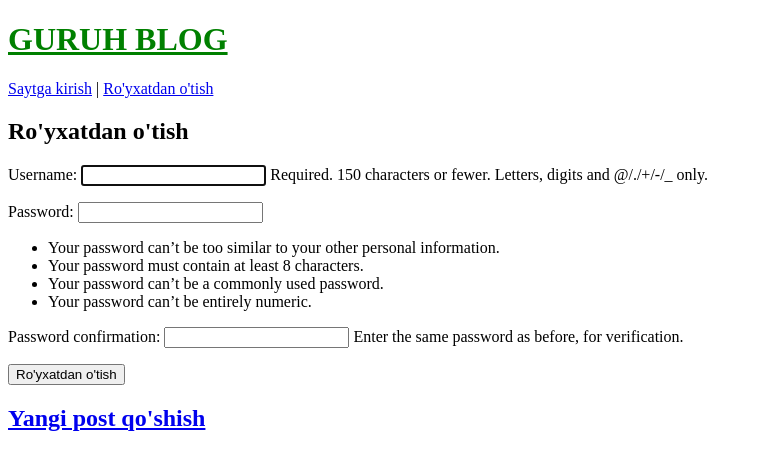
After one commit to abdulayevadilafruz07-arch/guruh_loyiha1, a Django app: page /accounts/signup/ in a window 1280 px wide. The commit adds this page. Shown: the top 470 px of the page, without its empty margins (0-759 px from the left). Run offline with Django 5.2, Linux system fonts and the light colour scheme.

Commit message:
guruhloyiha1

```diff
--- /dev/null
+++ b/accounts/urls.py
@@ -0,0 +1,6 @@
+from django.urls import path
+from .views import SignUpView
+
+urlpatterns = [
+    path('signup/', SignUpView.as_view(), name='signup'),
+]
--- a/accounts/views.py
+++ b/accounts/views.py
@@ -1,3 +1,9 @@
+from django.contrib.auth.forms import UserCreationForm
 from django.shortcuts import render
+from django.urls import reverse_lazy
+from django.views import generic
 
-# Create your views here.
+class SignUpView(generic.CreateView):
+    form_class = UserCreationForm
+    success_url = reverse_lazy('login')
+    template_name = 'registration/signup.html'
--- a/config/settings.py
+++ b/config/settings.py
@@ -38,6 +38,7 @@ INSTALLED_APPS = [
     'django.contrib.messages',
     'django.contrib.staticfiles',
     'blog',
+    'accounts',
 ]
 
 MIDDLEWARE = [
--- a/config/urls.py
+++ b/config/urls.py
@@ -21,6 +21,7 @@ from blog.views import BlogListView
 
 urlpatterns = [
     path('admin/', admin.site.urls),
-    path('account/', include('django.contrib.auth.urls')),
+    path('accounts/', include('django.contrib.auth.urls')),
+    path('accounts/', include('accounts.urls')),
     path('', include('blog.urls')),
 ]
--- a/templates/base.html
+++ b/templates/base.html
@@ -21,7 +21,8 @@
 
   {% else %}
     <p>
-        <a href="{% url 'login' %}">Saytga kirish</a>
+        <a href="{% url 'login' %}">Saytga kirish</a> |
+        <a href="{% url 'signup' %}">Ro'yxatdan o'tish</a>
     </p>
   {% endif %}
 
--- /dev/null
+++ b/templates/registration/signup.html
@@ -0,0 +1,9 @@
+{% extends 'base.html' %}
+
+{% block content %}
+   <h2>Ro'yxatdan o'tish</h2>
+   <form method="post">{% csrf_token %}
+     {{ form.as_p }}
+     <button type="submit">Ro'yxatdan o'tish</button>
+   </form>
+{% endblock content %}
```
Also changed, not shown: db.sqlite3.
